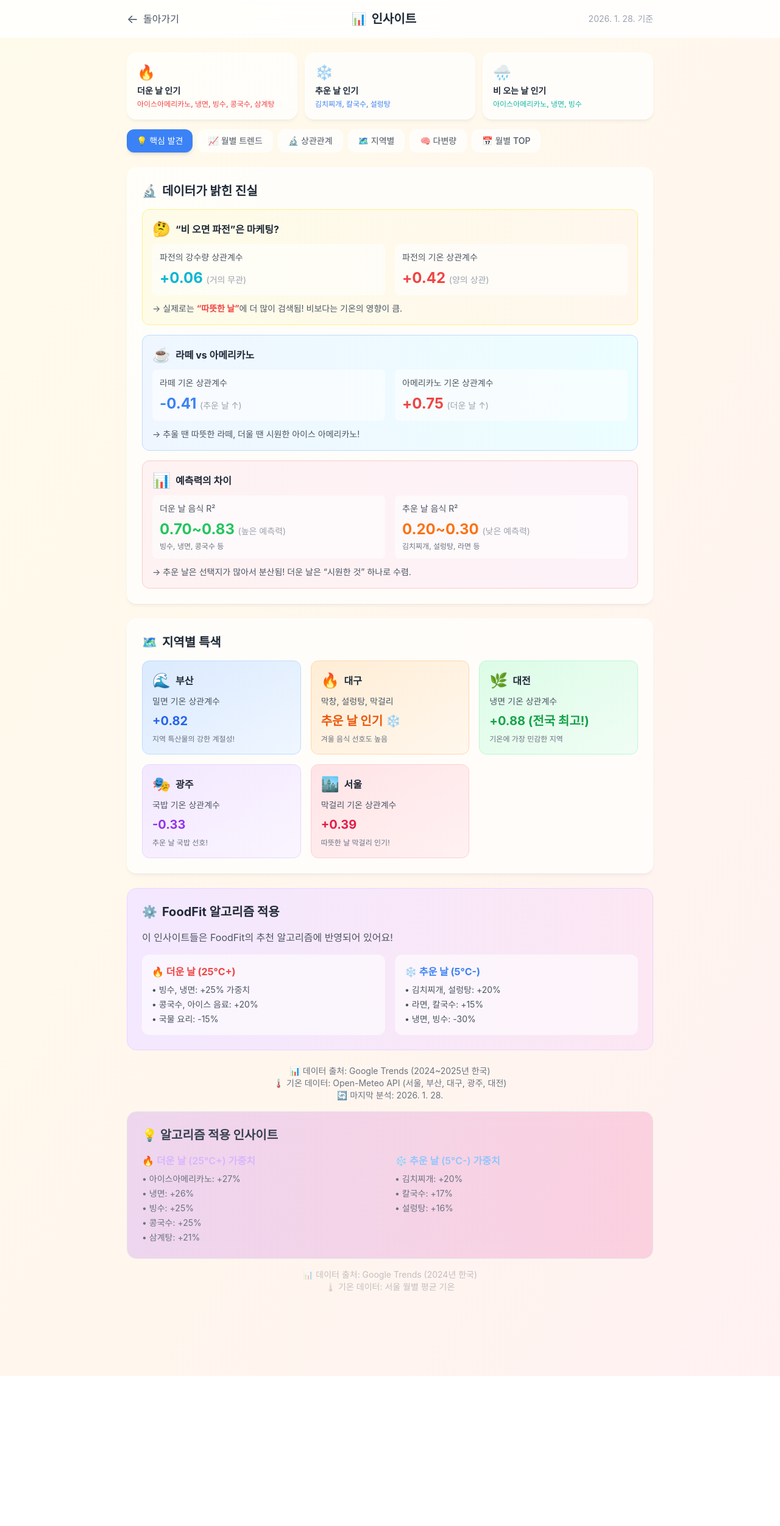
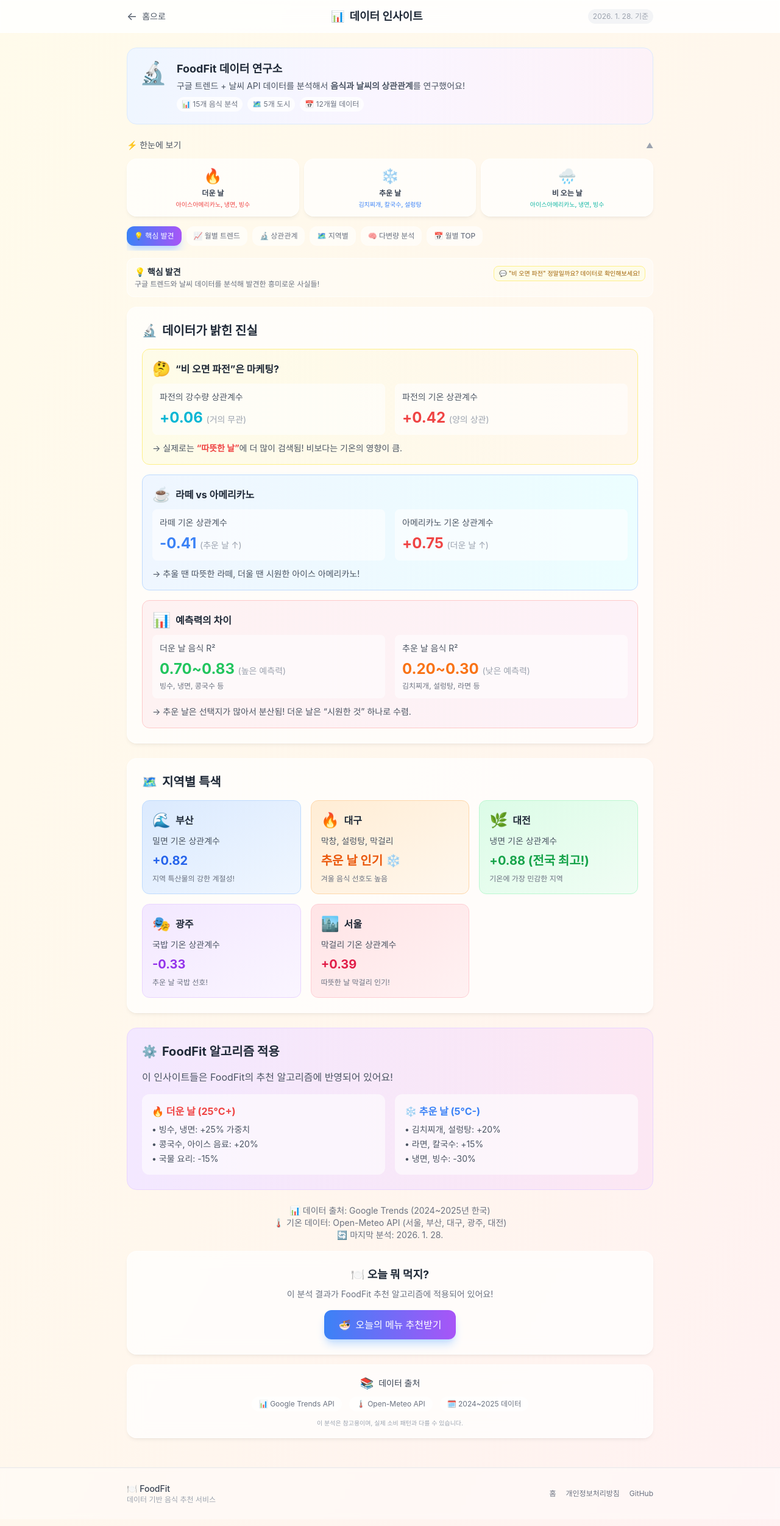
Before and after one commit to ava-jahlee/foodfit, a Next.js app: page /insights in a window 1280 px wide. Shown: the top 2502 px of the page at 61% size. Before the commit the page ends 2256 px from the top, so only its background shows below. Built offline with nearby package versions, Linux system fonts and the light colour scheme; a web font is replaced by a local one.

Commit message:
🎨 인사이트 페이지 UI 대폭 개선: 친절한 소개, 탭 설명, CTA 버튼 추가

```diff
--- a/src/app/insights/page.tsx
+++ b/src/app/insights/page.tsx
@@ -196,74 +196,152 @@ export default function InsightsPage() {
     )
   }
 
+  // 탭별 설명
+  const tabDescriptions: Record<string, { title: string; desc: string; tip: string }> = {
+    insights: {
+      title: '💡 핵심 발견',
+      desc: '구글 트렌드와 날씨 데이터를 분석해 발견한 흥미로운 사실들!',
+      tip: '💬 "비 오면 파전" 정말일까요? 데이터로 확인해보세요!'
+    },
+    trend: {
+      title: '📈 월별 트렌드',
+      desc: '음식별 검색량이 월마다 어떻게 변하는지 확인하세요.',
+      tip: '💬 키워드를 클릭해서 비교해보세요!'
+    },
+    correlation: {
+      title: '🔬 상관관계 분석',
+      desc: '기온/강수량과 음식 검색량의 상관관계를 분석했어요.',
+      tip: '💬 +1에 가까울수록 양의 상관, -1에 가까울수록 음의 상관!'
+    },
+    regional: {
+      title: '🗺️ 지역별 분석',
+      desc: '서울, 부산, 대구, 광주, 대전의 음식 트렌드를 비교해요.',
+      tip: '💬 같은 음식도 지역마다 인기 시즌이 달라요!'
+    },
+    multivariate: {
+      title: '🧠 다변량 분석',
+      desc: '기온+강수+습도+일조량을 모두 고려한 심층 분석이에요.',
+      tip: '💬 R² 값이 높을수록 날씨로 예측이 잘 돼요!'
+    },
+    monthly: {
+      title: '📅 월별 TOP 음식',
+      desc: '매달 가장 많이 검색되는 음식 TOP 3를 확인하세요.',
+      tip: '💬 계절마다 인기 음식이 확 달라요!'
+    },
+  }
+
   return (
     <main className="min-h-screen pb-28">
       {/* 헤더 */}
       <header className="sticky top-0 z-50 glass-strong border-b border-gray-200">
-        <div className="max-w-4xl mx-auto px-4 py-4 flex items-center justify-between">
+        <div className="max-w-4xl mx-auto px-4 py-3 flex items-center justify-between">
           <Link href="/" className="flex items-center gap-2 text-gray-600 hover:text-gray-900 transition-colors">
-            <span className="text-xl">←</span>
-            <span>돌아가기</span>
+            <span className="text-lg">←</span>
+            <span className="text-sm">홈으로</span>
           </Link>
-          <h1 className="text-xl font-bold text-gray-800 flex items-center gap-2">
-            <span>📊</span> 인사이트
+          <h1 className="text-lg font-bold text-gray-800 flex items-center gap-2">
+            <span>📊</span> 데이터 인사이트
           </h1>
-          <div className="text-sm text-gray-400">
+          <div className="text-xs text-gray-400 bg-gray-100 px-2 py-1 rounded-full">
             {new Date(data.generatedAt).toLocaleDateString('ko-KR')} 기준
           </div>
         </div>
       </header>
 
-      <div className="max-w-4xl mx-auto px-4 py-6 space-y-4">
-        {/* 요약 카드 */}
-        <div className="grid grid-cols-1 md:grid-cols-3 gap-3 opacity-0 animate-fade-in stagger-1">
-          <div className="glass-card p-4">
+      {/* 페이지 소개 */}
+      <div className="max-w-4xl mx-auto px-4 pt-6 pb-2">
+        <div className="bg-gradient-to-r from-blue-50 via-purple-50 to-pink-50 rounded-2xl p-5 border border-blue-100 opacity-0 animate-fade-in">
+          <div className="flex items-start gap-4">
+            <div className="text-4xl">🔬</div>
+            <div className="flex-1">
+              <h2 className="text-lg font-bold text-gray-800 mb-1">FoodFit 데이터 연구소</h2>
+              <p className="text-sm text-gray-600 mb-2">
+                구글 트렌드 + 날씨 API 데이터를 분석해서 <strong>음식과 날씨의 상관관계</strong>를 연구했어요!
+              </p>
+              <div className="flex flex-wrap gap-2 text-xs">
+                <span className="bg-white/80 px-2 py-1 rounded-full text-gray-500">📊 15개 음식 분석</span>
+                <span className="bg-white/80 px-2 py-1 rounded-full text-gray-500">🗺️ 5개 도시</span>
+                <span className="bg-white/80 px-2 py-1 rounded-full text-gray-500">📅 12개월 데이터</span>
+              </div>
+            </div>
+          </div>
+        </div>
+      </div>
+
+      <div className="max-w-4xl mx-auto px-4 py-4 space-y-4">
+        {/* 요약 카드 - 접을 수 있게 */}
+        <details className="group opacity-0 animate-fade-in stagger-1" open>
+          <summary className="flex items-center justify-between cursor-pointer list-none mb-3">
+            <span className="text-sm font-medium text-gray-600 flex items-center gap-2">
+              ⚡ 한눈에 보기
+            </span>
+            <span className="text-gray-400 text-xs group-open:rotate-180 transition-transform">▼</span>
+          </summary>
+          <div className="grid grid-cols-3 gap-2">
+            <div className="glass-card p-3 text-center hover:scale-105 transition-transform cursor-default">
               <div className="text-2xl mb-1">🔥</div>
-            <h3 className="text-gray-800 font-bold text-sm mb-1">더운 날 인기</h3>
-            <p className="text-red-500 text-xs font-medium">
-              {correlationData.filter(d => d.temp > 0.5).map(d => d.keyword).join(', ') || '냉면, 빙수'}
+              <h3 className="text-gray-700 font-bold text-xs mb-1">더운 날</h3>
+              <p className="text-red-500 text-[10px] font-medium leading-tight">
+                {correlationData.filter(d => d.temp > 0.5).map(d => d.keyword).slice(0, 3).join(', ') || '냉면, 빙수'}
               </p>
             </div>
 
-          <div className="glass-card p-4">
+            <div className="glass-card p-3 text-center hover:scale-105 transition-transform cursor-default">
               <div className="text-2xl mb-1">❄️</div>
-            <h3 className="text-gray-800 font-bold text-sm mb-1">추운 날 인기</h3>
-            <p className="text-blue-500 text-xs font-medium">
-              {correlationData.filter(d => d.temp < -0.3).map(d => d.keyword).join(', ') || '김치찌개, 설렁탕'}
+              <h3 className="text-gray-700 font-bold text-xs mb-1">추운 날</h3>
+              <p className="text-blue-500 text-[10px] font-medium leading-tight">
+                {correlationData.filter(d => d.temp < -0.3).map(d => d.keyword).slice(0, 3).join(', ') || '김치찌개, 설렁탕'}
               </p>
             </div>
 
-          <div className="glass-card p-4">
+            <div className="glass-card p-3 text-center hover:scale-105 transition-transform cursor-default">
               <div className="text-2xl mb-1">🌧️</div>
-            <h3 className="text-gray-800 font-bold text-sm mb-1">비 오는 날 인기</h3>
-            <p className="text-teal-500 text-xs font-medium">
-              {correlationData.filter(d => d.rain > 0.5).map(d => d.keyword).slice(0, 3).join(', ') || '파전, 막걸리'}
+              <h3 className="text-gray-700 font-bold text-xs mb-1">비 오는 날</h3>
+              <p className="text-teal-500 text-[10px] font-medium leading-tight">
+                {correlationData.filter(d => d.rain > 0.3).map(d => d.keyword).slice(0, 3).join(', ') || '파전, 막걸리'}
               </p>
             </div>
           </div>
+        </details>
 
         {/* 탭 네비게이션 */}
-        <div className="flex gap-2 overflow-x-auto pb-2 opacity-0 animate-fade-in stagger-2">
+        <div className="opacity-0 animate-fade-in stagger-2">
+          <div className="flex gap-2 overflow-x-auto pb-2 scrollbar-hide">
             {[
-            { id: 'insights', label: '💡 핵심 발견' },
-            { id: 'trend', label: '📈 월별 트렌드' },
-            { id: 'correlation', label: '🔬 상관관계' },
-            { id: 'regional', label: '🗺️ 지역별' },
-            { id: 'multivariate', label: '🧠 다변량' },
-            { id: 'monthly', label: '📅 월별 TOP' },
+              { id: 'insights', label: '💡 핵심', fullLabel: '핵심 발견' },
+              { id: 'trend', label: '📈 트렌드', fullLabel: '월별 트렌드' },
+              { id: 'correlation', label: '🔬 상관', fullLabel: '상관관계' },
+              { id: 'regional', label: '🗺️ 지역', fullLabel: '지역별' },
+              { id: 'multivariate', label: '🧠 다변량', fullLabel: '다변량 분석' },
+              { id: 'monthly', label: '📅 TOP', fullLabel: '월별 TOP' },
             ].map(tab => (
               <button
                 key={tab.id}
                 onClick={() => setActiveTab(tab.id as any)}
-              className={`px-4 py-2 rounded-xl text-sm font-medium transition-all whitespace-nowrap ${
+                className={`px-3 py-2 rounded-xl text-xs font-medium transition-all whitespace-nowrap ${
                   activeTab === tab.id
-                  ? 'bg-blue-500 text-white shadow-md'
-                  : 'glass text-gray-600 hover:bg-white/80'
+                    ? 'bg-gradient-to-r from-blue-500 to-purple-500 text-white shadow-lg shadow-blue-200'
+                    : 'bg-white/60 text-gray-500 hover:bg-white/90 hover:text-gray-700'
                 }`}
               >
-              {tab.label}
+                <span className="md:hidden">{tab.label}</span>
+                <span className="hidden md:inline">{tab.label.split(' ')[0]} {tab.fullLabel}</span>
               </button>
             ))}
+          </div>
+
+          {/* 선택된 탭 설명 */}
+          <div className="mt-3 bg-white/40 rounded-xl p-3 border border-white/60">
+            <div className="flex items-start gap-3">
+              <div className="flex-1">
+                <h3 className="font-bold text-gray-800 text-sm">{tabDescriptions[activeTab].title}</h3>
+                <p className="text-gray-500 text-xs mt-0.5">{tabDescriptions[activeTab].desc}</p>
+              </div>
+              <div className="bg-yellow-50 text-yellow-700 text-[10px] px-2 py-1 rounded-lg border border-yellow-200 whitespace-nowrap">
+                {tabDescriptions[activeTab].tip}
+              </div>
+            </div>
+          </div>
         </div>
 
         {/* 💡 핵심 발견 탭 */}
@@ -1058,35 +1136,53 @@ export default function InsightsPage() {
           </div>
         )}
 
-        {/* 인사이트 요약 */}
-        <div className="mt-8 bg-gradient-to-r from-purple-500/20 to-pink-500/20 backdrop-blur-md rounded-2xl p-6 border border-gray-200">
-          <h2 className="text-xl font-bold text-gray-700 mb-4">💡 알고리즘 적용 인사이트</h2>
-          <div className="grid md:grid-cols-2 gap-4">
-            <div>
-              <h3 className="text-purple-300 font-semibold mb-2">🔥 더운 날 (25°C+) 가중치</h3>
-              <ul className="text-gray-500 text-sm space-y-1">
-                {correlationData.filter(d => d.temp > 0.5).map(d => (
-                  <li key={d.keyword}>• {d.keyword}: +{Math.round(d.temp * 30)}%</li>
-                ))}
-              </ul>
+        {/* CTA 섹션 */}
+        <div className="mt-8 glass-card p-6 text-center">
+          <h2 className="text-lg font-bold text-gray-800 mb-2">🍽️ 오늘 뭐 먹지?</h2>
+          <p className="text-gray-500 text-sm mb-4">
+            이 분석 결과가 FoodFit 추천 알고리즘에 적용되어 있어요!
+          </p>
+          <Link
+            href="/"
+            className="inline-flex items-center gap-2 bg-gradient-to-r from-blue-500 to-purple-500 text-white px-6 py-3 rounded-xl font-medium shadow-lg shadow-blue-200 hover:shadow-xl hover:scale-105 transition-all"
+          >
+            <span>🍜</span> 오늘의 메뉴 추천받기
+          </Link>
         </div>
-            <div>
-              <h3 className="text-blue-300 font-semibold mb-2">❄️ 추운 날 (5°C-) 가중치</h3>
-              <ul className="text-gray-500 text-sm space-y-1">
-                {correlationData.filter(d => d.temp < -0.3).map(d => (
-                  <li key={d.keyword}>• {d.keyword}: +{Math.round(Math.abs(d.temp) * 30)}%</li>
-                ))}
-              </ul>
+
+        {/* 데이터 출처 */}
+        <div className="mt-6 glass-card p-4">
+          <div className="flex items-center justify-center gap-2 mb-2">
+            <span className="text-lg">📚</span>
+            <span className="text-sm font-medium text-gray-700">데이터 출처</span>
+          </div>
+          <div className="flex flex-wrap justify-center gap-3 text-xs text-gray-500">
+            <span className="bg-white/60 px-3 py-1 rounded-full">📊 Google Trends API</span>
+            <span className="bg-white/60 px-3 py-1 rounded-full">🌡️ Open-Meteo API</span>
+            <span className="bg-white/60 px-3 py-1 rounded-full">🗓️ 2024~2025 데이터</span>
+          </div>
+          <p className="text-center text-[10px] text-gray-400 mt-3">
+            이 분석은 참고용이며, 실제 소비 패턴과 다를 수 있습니다.
+          </p>
+        </div>
+      </div>
+
+      {/* Footer */}
+      <footer className="mt-8 border-t border-gray-200 bg-white/40 backdrop-blur-sm">
+        <div className="max-w-4xl mx-auto px-4 py-6">
+          <div className="flex flex-col md:flex-row items-center justify-between gap-4">
+            <div className="text-center md:text-left">
+              <p className="text-sm font-medium text-gray-700">🍽️ FoodFit</p>
+              <p className="text-xs text-gray-400">데이터 기반 음식 추천 서비스</p>
+            </div>
+            <div className="flex items-center gap-4 text-xs text-gray-500">
+              <Link href="/" className="hover:text-gray-700 transition-colors">홈</Link>
+              <Link href="/privacy" className="hover:text-gray-700 transition-colors">개인정보처리방침</Link>
+              <a href="https://github.com/ava-jahlee/foodfit" target="_blank" rel="noopener" className="hover:text-gray-700 transition-colors">GitHub</a>
             </div>
           </div>
         </div>
-
-        {/* 데이터 출처 */}
-        <div className="mt-6 text-center text-gray-700/30 text-sm">
-          <p>📊 데이터 출처: Google Trends (2024년 한국)</p>
-          <p>🌡️ 기온 데이터: 서울 월별 평균 기온</p>
-        </div>
-      </div>
+      </footer>
     </main>
   )
 }
```
Lines whose indentation alone changed are shown as unchanged.
